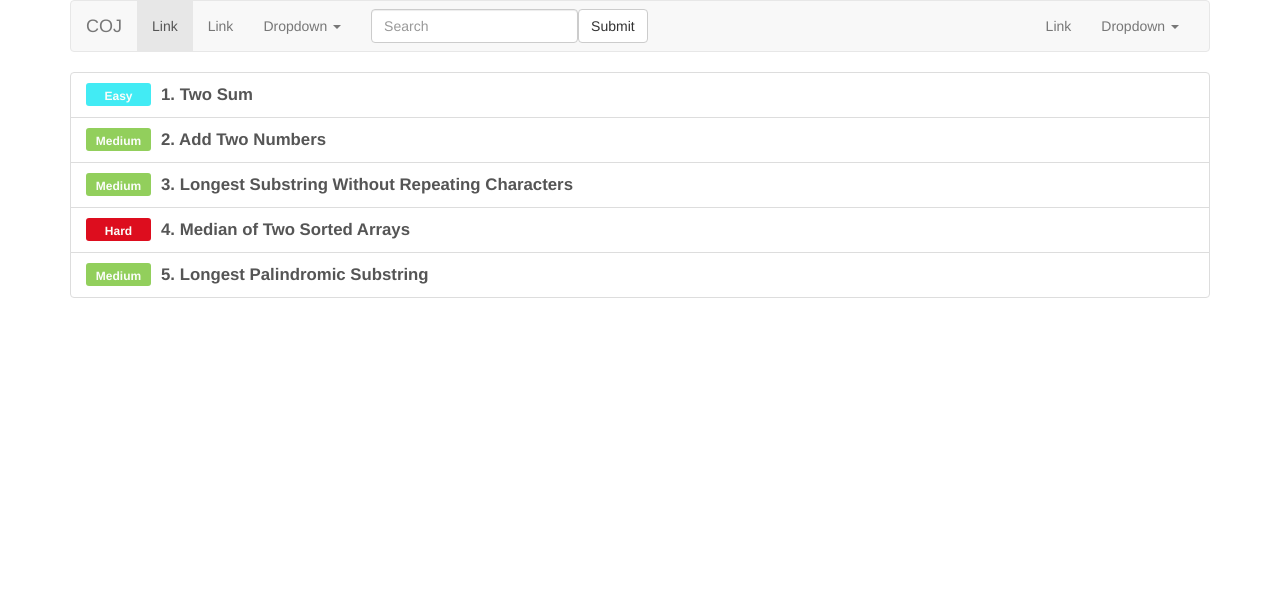
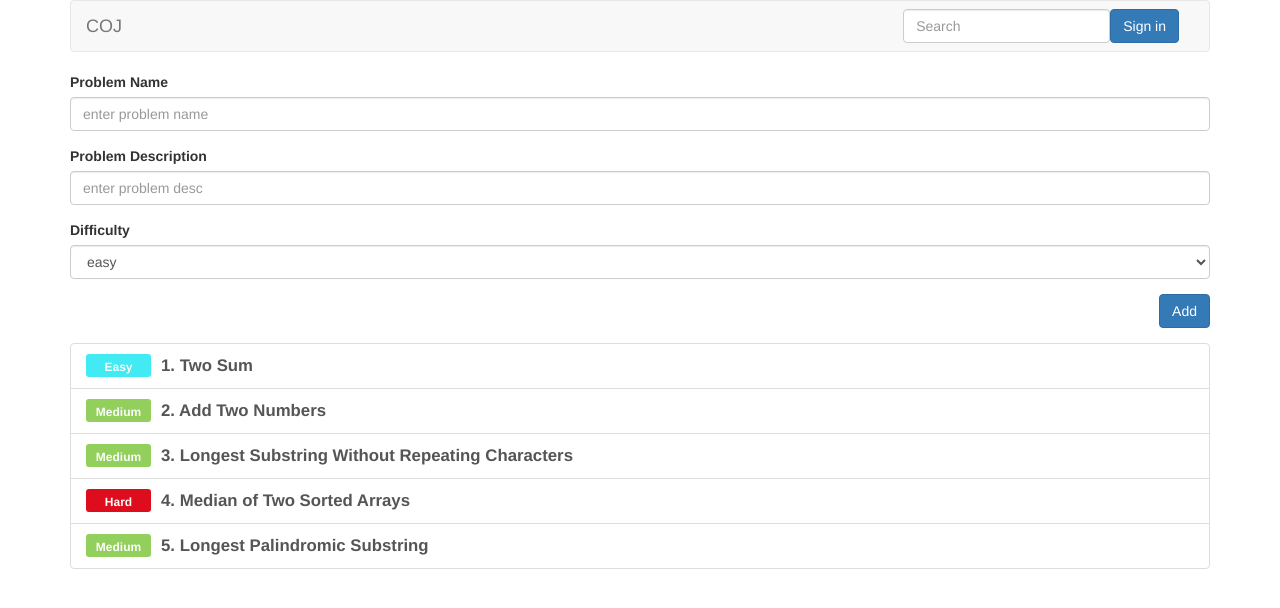
Before and after one commit to glennneiger/Collaborative-Online-Judge-System, an Angular app in the folder oj-client/: page /problems in a window 1280 px wide. Shown: the top 608 px of the page. Built offline with nearby package versions, Linux system fonts and the light colour scheme.

Commit message:
add new problem component and change navbar style

```diff
--- a/oj-client/src/app/Components/navbar/navbar.component.html
+++ b/oj-client/src/app/Components/navbar/navbar.component.html
@@ -3,51 +3,22 @@
         <!-- Brand and toggle get grouped for better mobile display -->
         <div class="navbar-header">
             <button type="button" class="navbar-toggle collapsed" data-toggle="collapse" data-target="#bs-example-navbar-collapse-1" aria-expanded="false">
-        <span class="sr-only">Toggle navigation</span>
-        <span class="icon-bar"></span>
-        <span class="icon-bar"></span>
-        <span class="icon-bar"></span>
-      </button>
+                <span class="sr-only">Toggle navigation</span>
+                <span class="icon-bar"></span>
+                <span class="icon-bar"></span>
+                <span class="icon-bar"></span>
+            </button>
             <a class="navbar-brand" href="#">COJ</a>
         </div>
 
         <!-- Collect the nav links, forms, and other content for toggling -->
         <div class="collapse navbar-collapse" id="bs-example-navbar-collapse-1">
-            <ul class="nav navbar-nav">
-                <li class="active"><a href="#">Link <span class="sr-only">(current)</span></a></li>
-                <li><a href="#">Link</a></li>
-                <li class="dropdown">
-                    <a href="#" class="dropdown-toggle" data-toggle="dropdown" role="button" aria-haspopup="true" aria-expanded="false">Dropdown <span class="caret"></span></a>
-                    <ul class="dropdown-menu">
-                        <li><a href="#">Action</a></li>
-                        <li><a href="#">Another action</a></li>
-                        <li><a href="#">Something else here</a></li>
-                        <li role="separator" class="divider"></li>
-                        <li><a href="#">Separated link</a></li>
-                        <li role="separator" class="divider"></li>
-                        <li><a href="#">One more separated link</a></li>
-                    </ul>
-                </li>
-            </ul>
-            <form class="navbar-form navbar-left">
+            <form class="navbar-form navbar-right">
                 <div class="form-group">
                     <input type="text" class="form-control" placeholder="Search">
                 </div>
-                <button type="submit" class="btn btn-default">Submit</button>
+                <button type="submit" class="btn btn-primary">Sign in</button>
             </form>
-            <ul class="nav navbar-nav navbar-right">
-                <li><a href="#">Link</a></li>
-                <li class="dropdown">
-                    <a href="#" class="dropdown-toggle" data-toggle="dropdown" role="button" aria-haspopup="true" aria-expanded="false">Dropdown <span class="caret"></span></a>
-                    <ul class="dropdown-menu">
-                        <li><a href="#">Action</a></li>
-                        <li><a href="#">Another action</a></li>
-                        <li><a href="#">Something else here</a></li>
-                        <li role="separator" class="divider"></li>
-                        <li><a href="#">Separated link</a></li>
-                    </ul>
-                </li>
-            </ul>
         </div>
         <!-- /.navbar-collapse -->
     </div>
--- /dev/null
+++ b/oj-client/src/app/Components/new-problem/new-problem.component.html
@@ -0,0 +1,25 @@
+<form #newProblem="ngForm">
+    <div class="form-group">
+        <label for="problem_name">Problem Name</label>
+        <input type="text" class="form-control" placeholder="enter problem name" id="problem_name">
+    </div>
+    <div class="form-group">
+        <label for="problem_desc">Problem Description</label>
+        <input type="text" class="form-control" placeholder="enter problem desc" id="problem_desc">
+    </div>
+    <div class="form-group">
+        <label for="problem_diff">Difficulty</label>
+        <select class="form-control" id="problem_diff">
+          <option [value]="difficulty"
+                  *ngFor="let difficulty of difficulties">
+            {{ difficulty }}
+          </option>
+        </select>
+    </div>
+    <div class="form-group row">
+        <div class="col-md-12">
+            <button type="submit"
+                    class="btn btn-primary pull-right">Add</button>
+        </div>
+    </div>
+</form>
--- /dev/null
+++ b/oj-client/src/app/Components/new-problem/new-problem.component.ts
@@ -0,0 +1,28 @@
+import { Component, OnInit, Inject } from '@angular/core';
+import { Problem } from 'app/data-structure/problem';
+
+const DEFAULT_PROBLEM: Problem = Object.freeze({
+  id: 0,
+  name: '',
+  desc: '',
+  difficulty: ''
+});
+@Component({
+  selector: 'app-new-problem',
+  templateUrl: './new-problem.component.html',
+  styleUrls: ['./new-problem.component.css']
+})
+export class NewProblemComponent implements OnInit {
+  difficulties: string[] = ['easy', 'medium', 'hard', 'super'];
+  newProblem: Problem = Object.assign({}, DEFAULT_PROBLEM);
+
+  constructor(@Inject('data') private data) { }
+
+  ngOnInit() {
+  }
+
+  addProblem() {
+    this.data.addProblem(this.addProblem);
+  }
+
+}
--- a/oj-client/src/app/Components/problem-list/problem-list.component.html
+++ b/oj-client/src/app/Components/problem-list/problem-list.component.html
@@ -1,10 +1,9 @@
 <div class="container">
     <app-navbar></app-navbar>
+    <app-new-problem></app-new-problem>
 
     <div class="list-group">
-    <a class="list-group-item"
-       [routerLink]="['/problems', problem.id]"
-       *ngFor="let problem of problems">
+        <a class="list-group-item" [routerLink]="['/problems', problem.id]" *ngFor="let problem of problems">
             <span class="{{ 'pull-left label difficulty diff-' + problem.difficulty.toLocaleLowerCase() }}">{{ problem.difficulty }}</span>
             <strong class="title">{{ problem.id }}. {{ problem.name }}</strong>
         </a>
--- a/oj-client/src/app/Services/data.service.ts
+++ b/oj-client/src/app/Services/data.service.ts
@@ -16,4 +16,8 @@ export class DataService {
     return this.problems.find((problem) => problem.id == id);
   }
 
+  addProblem() {
+
+  }
+
 }
--- a/oj-client/src/app/app.module.ts
+++ b/oj-client/src/app/app.module.ts
@@ -1,5 +1,6 @@
 import { BrowserModule } from '@angular/platform-browser';
 import { NgModule } from '@angular/core';
+import { FormsModule } from '@angular/forms';
 
 import { AppComponent } from './app.component';
 import { ProblemListComponent } from './Components/problem-list/problem-list.component';
@@ -11,16 +12,19 @@ import { DataService } from './Services/data.service';
 // routing import
 import { routing } from './app.routes';
 import { NavbarComponent } from './Components/navbar/navbar.component';
+import { NewProblemComponent } from './Components/new-problem/new-problem.component';
 
 @NgModule({
   declarations: [
     AppComponent,
     ProblemListComponent,
     ProblemDetailComponent,
-    NavbarComponent
+    NavbarComponent,
+    NewProblemComponent
   ],
   imports: [
     BrowserModule,
+    FormsModule,
     routing
   ],
   providers: [
```
Also changed, not shown: oj-client/src/app/Components/new-problem/new-problem.component.css (added), 2 other files (tests, documents, lock files or other folders). Lines whose indentation alone changed are shown as unchanged.
